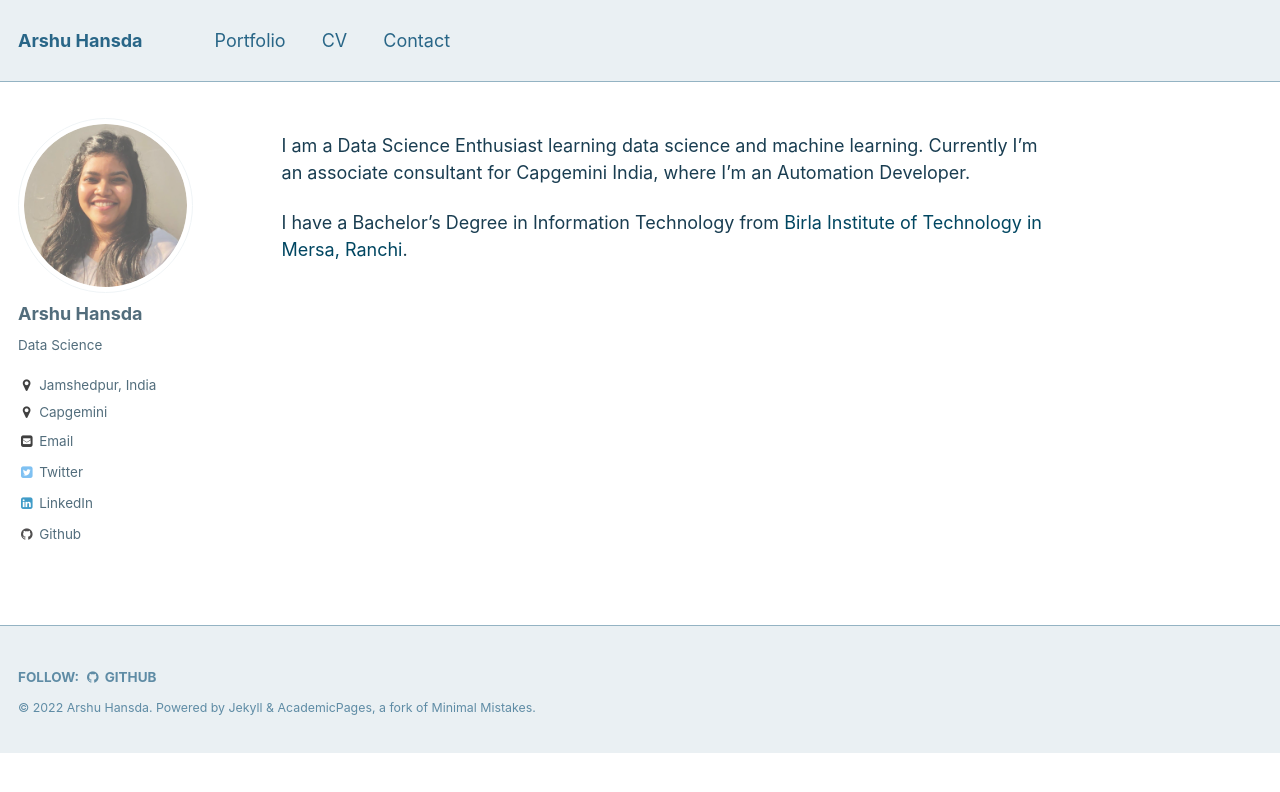
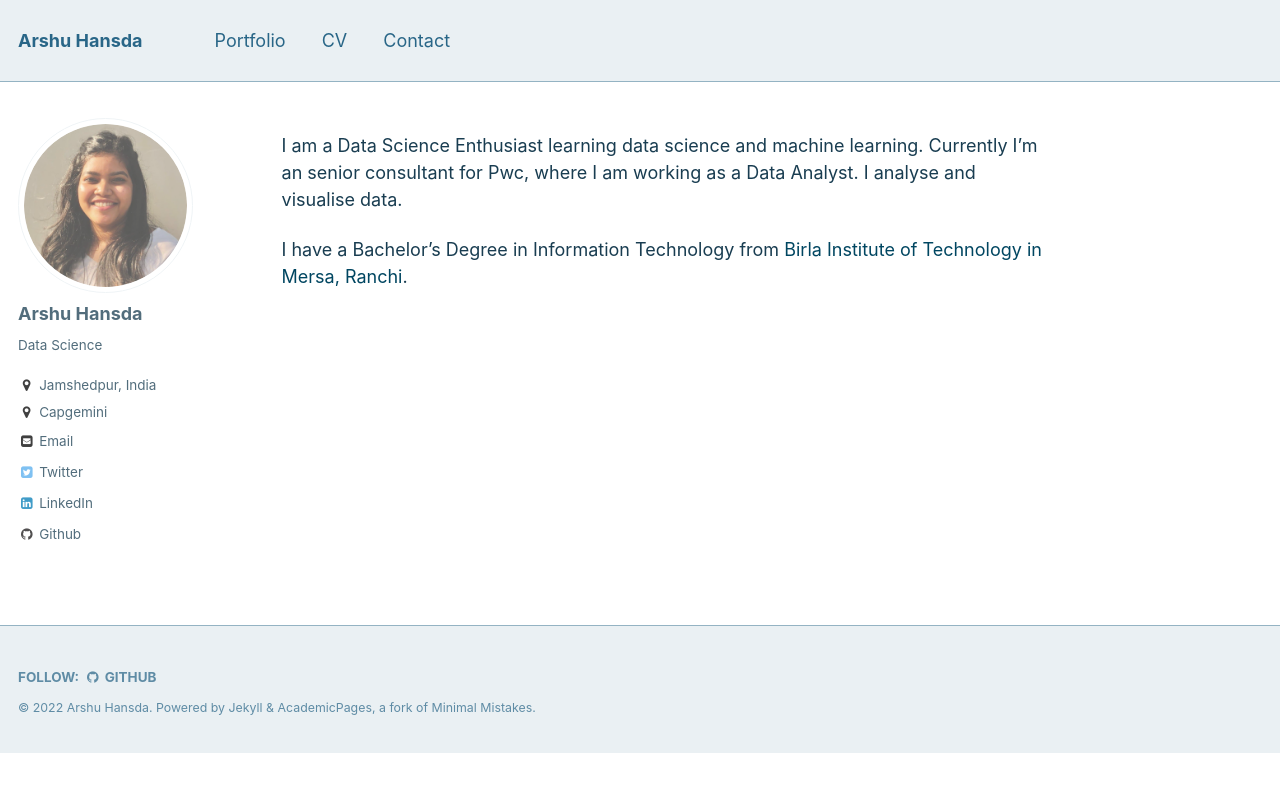
Before and after one commit to arshuhansda/arshuhansda.github.io, a Jekyll site: the page built from _pages/about.md, in a window 1280 px wide. Shown: the top 792 px of the page. Built offline with Jekyll 4.4.1, drawn with Linux system fonts in a browser that asks for light colours.

Commit message:
Update about.md

```diff
--- a/_pages/about.md
+++ b/_pages/about.md
@@ -9,7 +9,7 @@ redirect_from:
 ---
 
 I am a Data Science Enthusiast learning data science and machine learning.
-Currently I'm an associate consultant for Capgemini India, where I'm an Automation Developer.
+Currently I'm an senior consultant for Pwc, where I am working as a Data Analyst. I analyse and visualise data.
 
 I have a Bachelor's Degree in Information Technology from [Birla Institute of Technology in Mersa, Ranchi](https://www.bitmesra.ac.in/).
 
```
